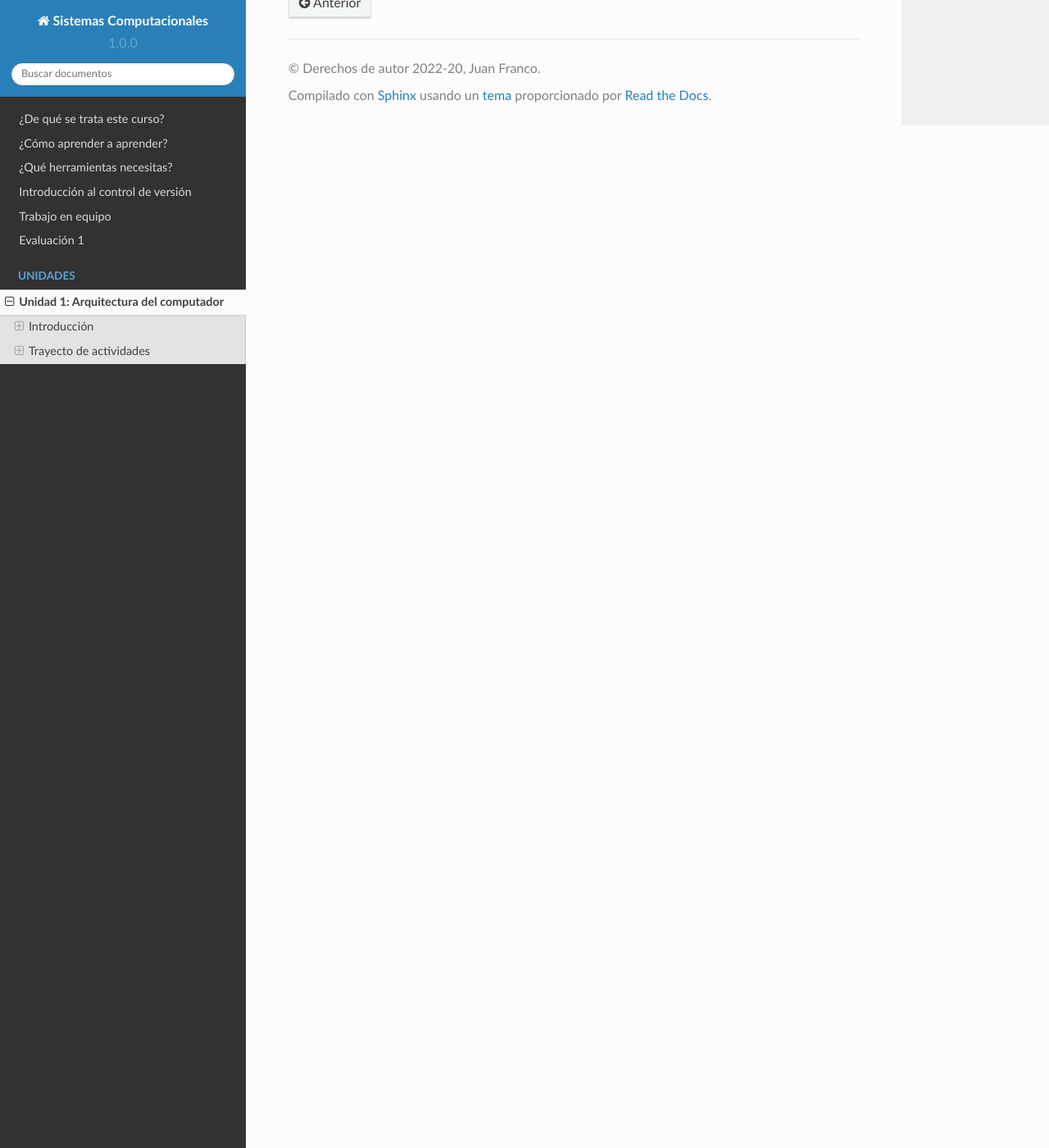
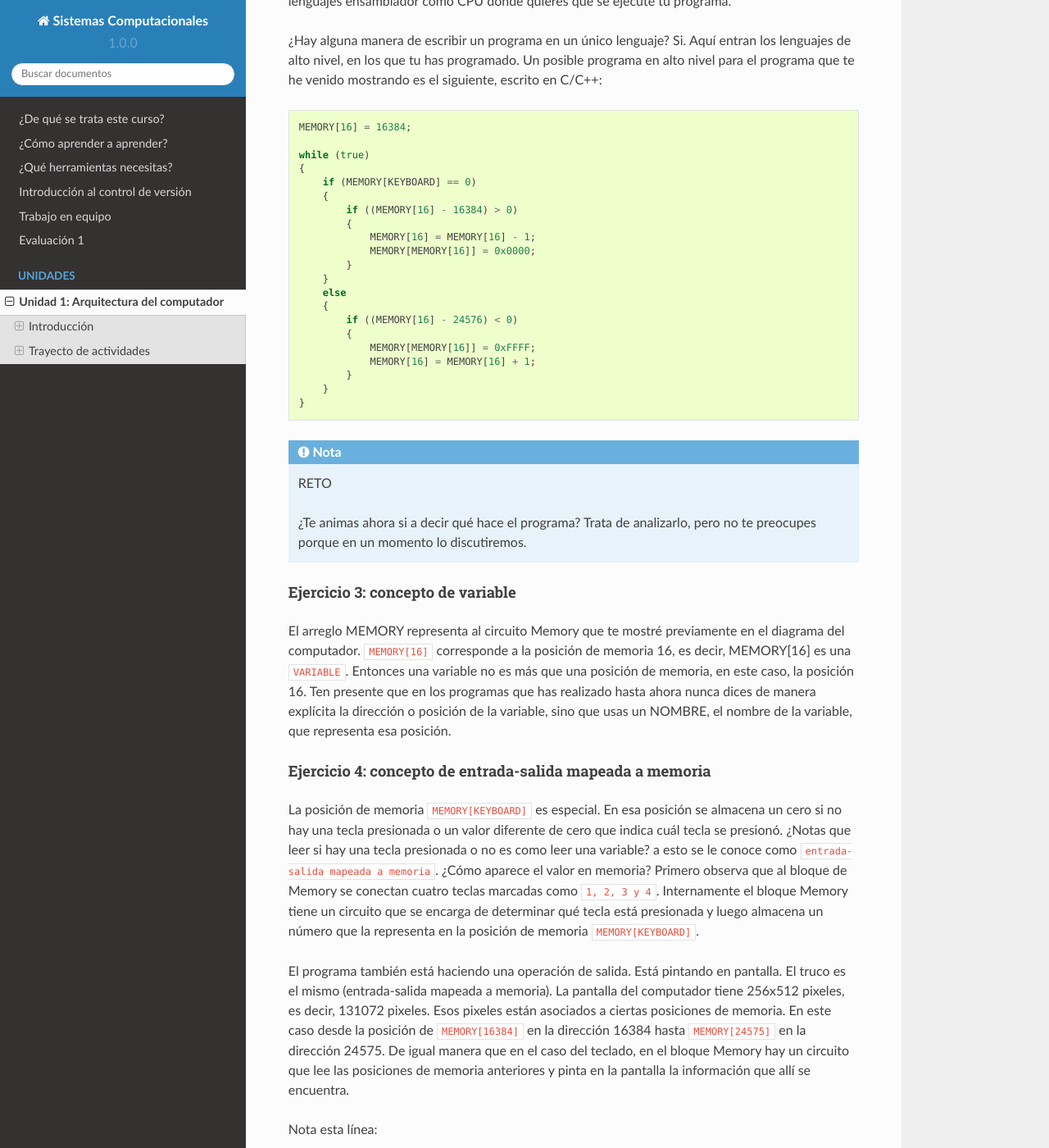
Before and after one commit to juanferfranco/SistemasComputacionales, a Sphinx documentation site: the page built from docs/_unidad1/unidad1.rst, in a window 1280 px wide and 1400 px high, scrolled down 5277 px. Shown: the whole window at 82% size. Built offline with Sphinx 7.4.7 and the Read the Docs theme 2.0.0, drawn with Linux system fonts in a browser that asks for light colours; some of the changed text lies outside the part shown.

Commit message:
Unit1 ex2,3,4 in progress

```diff
--- a/docs/_unidad1/unidad1.rst
+++ b/docs/_unidad1/unidad1.rst
@@ -97,14 +97,14 @@ negro. Si dejas de presionar la tecla los pixels cambiarán a blanco.
 
 Si ya terminaste de experimentar, cierra la ventana HACK Display y termina la simulación.
 
-Ejercicio 2: Demo
-^^^^^^^^^^^^^^^^^^^^
+Ejercicio 2: concepto de programa almacenado
+^^^^^^^^^^^^^^^^^^^^^^^^^^^^^^^^^^^^^^^^^^^^^^^
 
 Ahora te mostraré el programa que está ejecutando el computador. Este programa está ALMACENADO
-en la memoria de programa ROM. Puedes pensar la memoria como un arreglo de n posiciones donde
-cada posición tiene un índice que va desde la posición 0 para el primer componente del arreglo
-hasta la posición n-1 para el último. En cada posición se almacena el código de máquina que la
-CPU LEERÁ, DECODIFICARÁ (entenderla) y EJECUTARÁ (realizar la operación solicitada):
+en la memoria de programa (ROM). Puedes pensar la memoria como un arreglo de ``n posiciones`` donde
+cada posición tiene un índice o ``dirección`` que va desde la posición 0 para el primer componente
+del arreglo hasta la posición n-1 para el último. En cada posición se almacena un código de máquina que la
+CPU ``LEERÁ`` (leer), ``DECODIFICARÁ`` (entender) y ``EJECUTARÁ`` (realizar la operación solicitada):
 
 ========= ==================
 Dirección Código de máquina
@@ -188,11 +188,96 @@ Dirección Código ensamblador
 ========= ===================
 
 Al lenguaje anterior se le conoce como lenguaje ensamblador y tiene una correspondencia uno a uno
-que el lenguaje de máquina.
+con el lenguaje de máquina.
 
-Ahora si es más claro qué hace el programa? Puede que no. El lenguaje ensamblador es más
-fácil de leer q¿y escribir que el lenguaje de máquina, pero lo malo es que tienes que aprender
-tantos lenguajes ensamblador como CPUs te interesen.
+¿Ahora si es más claro qué hace el programa? Puede que no. El lenguaje ensamblador es más
+fácil de leer y escribir que el lenguaje de máquina, pero sigue siendo un reto para las
+personas escribir programas a ese nivel. Adicionalmente, ten presente que el lenguaje de máquina
+y el lenguaje ensamblador son PARTICULARES para cada CPU. Eso quiere decir que tendrás que aprender
+tantos lenguajes ensamblador como CPU donde quieres que se ejecute tu programa.
+
+¿Hay alguna manera de escribir un programa en un único lenguaje? Si. Aquí entran los lenguajes
+de alto nivel, en los que tu has programado. Un posible programa en alto nivel para el programa
+que te he venido mostrando es el siguiente, escrito en C/C++:
+
+.. code-block:: c
+
+    MEMORY[16] = 16384;
+
+    while (true)
+    {
+        if (MEMORY[KEYBOARD] == 0)
+        {
+            if ((MEMORY[16] - 16384) > 0)
+            {
+                MEMORY[16] = MEMORY[16] - 1;
+                MEMORY[MEMORY[16]] = 0x0000;
+            }
+        }
+        else
+        {
+            if ((MEMORY[16] - 24576) < 0)
+            {
+                MEMORY[MEMORY[16]] = 0xFFFF;
+                MEMORY[16] = MEMORY[16] + 1;
+            }
+        }
+    }
+
+.. note:: RETO
+
+   ¿Te animas ahora si a decir qué hace el programa? Trata de analizarlo, pero no te
+   preocupes porque en un momento lo discutiremos.
+
+Ejercicio 3: concepto de variable
+^^^^^^^^^^^^^^^^^^^^^^^^^^^^^^^^^^^^^^^^^^^^^^^
+
+El arreglo MEMORY representa al circuito Memory que te mostré previamente en el diagrama del computador.
+``MEMORY[16]`` corresponde a la posición de memoria 16, es decir, MEMORY[16] es una ``VARIABLE``.
+Entonces una variable no es más que una posición de memoria, en este caso, la posición 16. Ten presente
+que en los programas que has realizado hasta ahora nunca dices de manera explícita la dirección
+o posición de la variable, sino que usas un NOMBRE, el nombre de la variable, que representa
+esa posición.
+
+Ejercicio 4: concepto de entrada-salida mapeada a memoria
+^^^^^^^^^^^^^^^^^^^^^^^^^^^^^^^^^^^^^^^^^^^^^^^^^^^^^^^^^^^^
+
+La posición de memoria ``MEMORY[KEYBOARD]`` es especial. En esa posición se almacena un cero
+si no hay una tecla presionada o un valor diferente de cero que indica cuál tecla se presionó. ¿Notas que
+leer si hay una tecla presionada o no es como leer una variable? a esto se le conoce
+como ``entrada-salida mapeada a memoria``. ¿Cómo aparece el valor en memoria? Primero observa que al bloque
+de Memory se conectan cuatro teclas marcadas como ``1, 2, 3 y 4``. Internamente el bloque Memory tiene
+un circuito que se encarga de determinar qué tecla está presionada y luego almacena un número que la
+representa en la posición de memoria ``MEMORY[KEYBOARD]``.
+
+El programa también está haciendo una operación de salida. Está pintando en pantalla. El truco es
+el mismo (entrada-salida mapeada a memoria). La pantalla del computador tiene 256x512 pixeles, es decir,
+131072 pixeles. Esos pixeles están asociados a ciertas posiciones de memoria. En este caso desde
+la posición de ``MEMORY[16384]`` en la dirección 16384 hasta ``MEMORY[24575]`` en la dirección 24575.
+De igual manera que en el caso del teclado, en el bloque Memory hay un circuito que lee las posiciones
+de memoria anteriores y pinta en la pantalla la información que allí se encuentra.
+
+Nota esta línea::
+
+  MEMORY[MEMORY[16]] = 0xFFFF;;
+
+Supón que en MEMORY[16] está almacenado el valor 16384, es decir, la dirección inicial del rango
+de posiciones que representan a la pantalla. Por tanto, se puede transformar la línea anterior a::
+
+  MEMORY[16384] = 0xFFFF;
+
+¿Qué significa ``0xFFFF``? Es un número en base 16. A diferencia del sistema base 10 que usamos
+todo el tiempo, el sistema base 16 tiene 16 símbolos para representar cantidades numéricas. Tiene
+los mismos 10 símbolos del sistema base 10 (0, 1, 2, 3, 4, 5, 6, 7, 8, 9) y 6 más (A, B,C, D, E, F).
+En este caso, el número ``0xFFFF`` indica que todos los pixeles representados en la posición
+16384 deben encenderse. Nota también la línea::
+
+  MEMORY[MEMORY[16]] = 0x0000;
+
+Si MEMORY[16] tiene almacenado el valor 16384 entonces en se está indicando lo contrario, es decir,
+los pixeles representados por esa posición de memoria se deben apagar.
+
+
 
 
 ..
```
